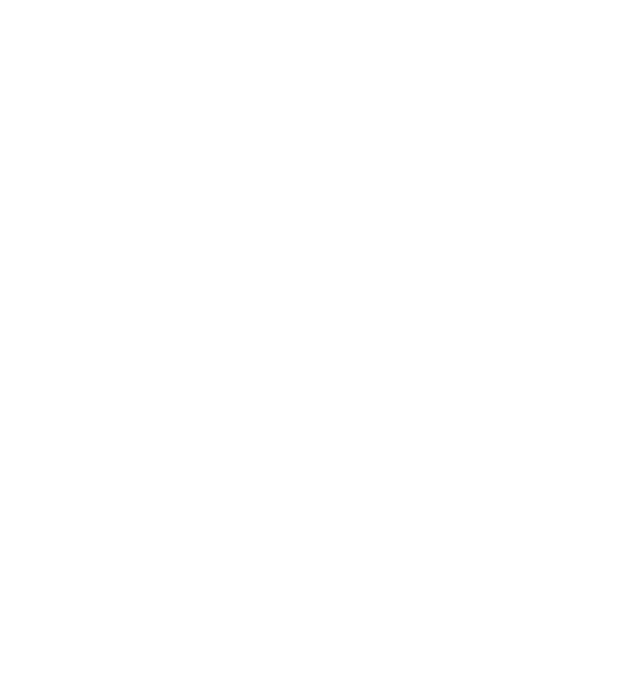
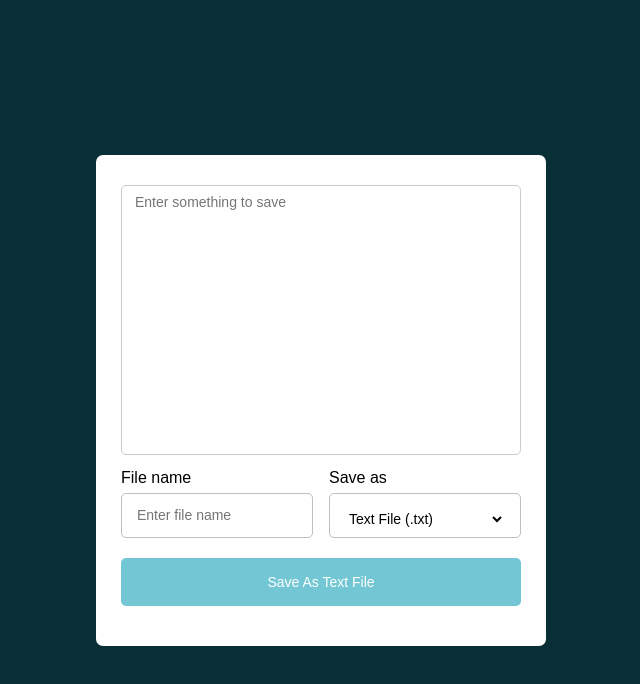
Before and after one commit to Bien-venu/TextSave, a plain HTML site: page index.html in a window 1280 px wide. Shown: the whole page, without its empty margins (319-959 px from the left). Drawn offline with Linux system fonts and the light colour scheme.

Commit message:
i add js in the project

```diff
--- a/index.html
+++ b/index.html
@@ -1,13 +1,38 @@
 <!DOCTYPE html>
 <html lang="en">
-<head>
-    <meta charset="UTF-8">
-    <meta http-equiv="X-UA-Compatible" content="IE=edge">
-    <meta name="viewport" content="width=device-width, initial-scale=1.0">
+  <head>
+    <meta charset="UTF-8" />
+    <meta http-equiv="X-UA-Compatible" content="IE=edge" />
+    <meta name="viewport" content="width=device-width, initial-scale=1.0" />
     <title>Document</title>
-    <link rel="stylesheet" href="./style.css">
-</head>
-<body>
-    <script src="./index.js"></script>
-</body>
+    <link rel="stylesheet" href="./style.css" />
+  </head>
+  <body>
+    <div class="wrapper">
+      <textarea required placeholder="Enter something to save"></textarea>
+      <div class="file-option">
+        <div class="option file-name">
+          <label>File name</label>
+          <input type="text" placeholder="Enter file name" />
+        </div>
+        <div class="option save-as">
+          <label>Save as</label>
+          <div class="select-menu">
+            <select>
+              <option value="text/plain">Text File (.txt)</option>
+              <option value="text/javascript">JS File (.js)</option>
+              <option value="text/html">HTML File (.html)</option>
+              <option value="image/svg+xml">SVG File (.svg)</option>
+              <option value="application/msword">Doc File (.doc)</option>
+              <option value="application/vnd.ms-powerpoint">
+                PPT File (.ppt)
+              </option>
+            </select>
+          </div>
+        </div>
+      </div>
+      <button class="save-btn">Save As Text File</button>
+    </div>
+    <script src="./script.js"></script>
+  </body>
 </html>
--- /dev/null
+++ b/script.js
@@ -0,0 +1,18 @@
+const textarea = document.querySelector("textarea"),
+  filename = document.querySelector(".file-name input"),
+  selectmenu = document.querySelector(".save-as select"),
+  saveBtn = document.querySelector(".save-btn");
+
+selectmenu.addEventListener("change", () => {
+  let selectOption = selectmenu.options[selectmenu.selectedIndex].text;
+  saveBtn.innerText = `Save as ${selectOption.split(" ")[0]} File`;
+});
+
+saveBtn.addEventListener("click", () => {
+  const blob = new Blob([textarea.value], { type: selectmenu.value });
+  const fileurl = URL.createObjectURL(blob);
+  const link = document.createElement("a");
+  link.download = filename.value;
+  link.href = fileurl;
+  link.click();
+});
--- a/style.css
+++ b/style.css
@@ -0,0 +1,65 @@
+* {
+  padding: 0;
+  margin: 0;
+  box-sizing: border-box;
+  font-family: "Poppins", sans-serif;
+}
+body {
+  display: flex;
+  align-items: center;
+  justify-content: center;
+  background: #072f35;
+  min-height: 100vh;
+}
+.wrapper {
+  width: 450px;
+  border-radius: 7px;
+  background: #fff;
+  padding: 30px 25px 40px;
+}
+.wrapper :where(textarea, input, select, button) {
+  width: 100%;
+  outline: none;
+  border: none;
+  font-size: 14px;
+  border-radius: 5px;
+}
+.wrapper textarea {
+  height: 270px;
+  resize: none;
+  padding: 8px 13px;
+  border: 1px solid #ccc;
+}
+.wrapper .file-option {
+  display: flex;
+  margin-top: 10px;
+  align-items: center;
+  justify-content: space-between;
+}
+.file-option .option {
+  width: calc(100% / 2 - 8px);
+}
+.option :where(input, .select-menu) {
+  height: 45px;
+  padding: 0 15px;
+  margin-top: 6px;
+  border-radius: 5px;
+  border: 1px solid #bfbfbf;
+}
+.option .select-menu select{
+    height: 50px;
+    background: none;
+}
+.wrapper .save-btn{
+    color: #fff;
+    margin-top: 20px;
+    padding: 16px 0;
+    cursor: pointer;
+    opacity: 0.6;
+    background: #17A2B8;
+    pointer-events: none;
+}
+.wrapper textarea:valid ~ .save-btn{
+  opacity: 1;
+  pointer-events: auto;
+}
```
Also changed, not shown: index.js (deleted).
